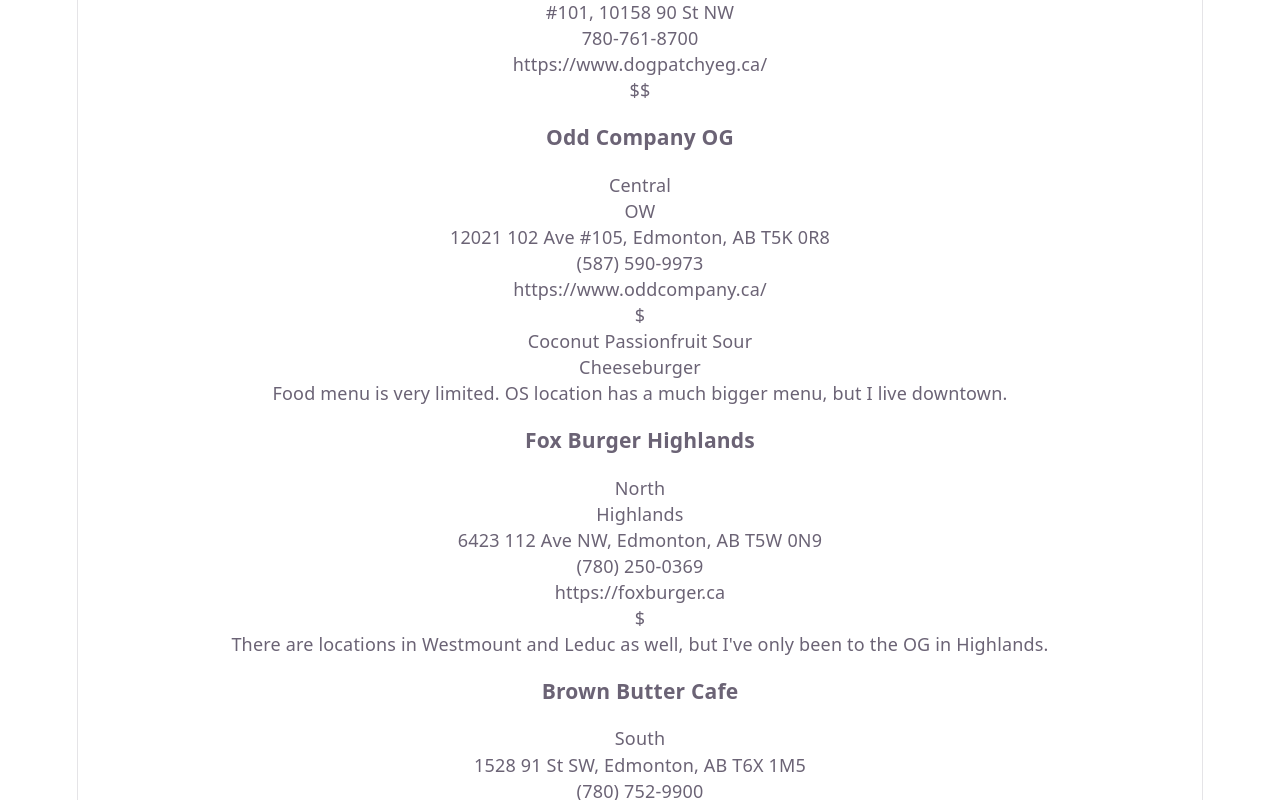
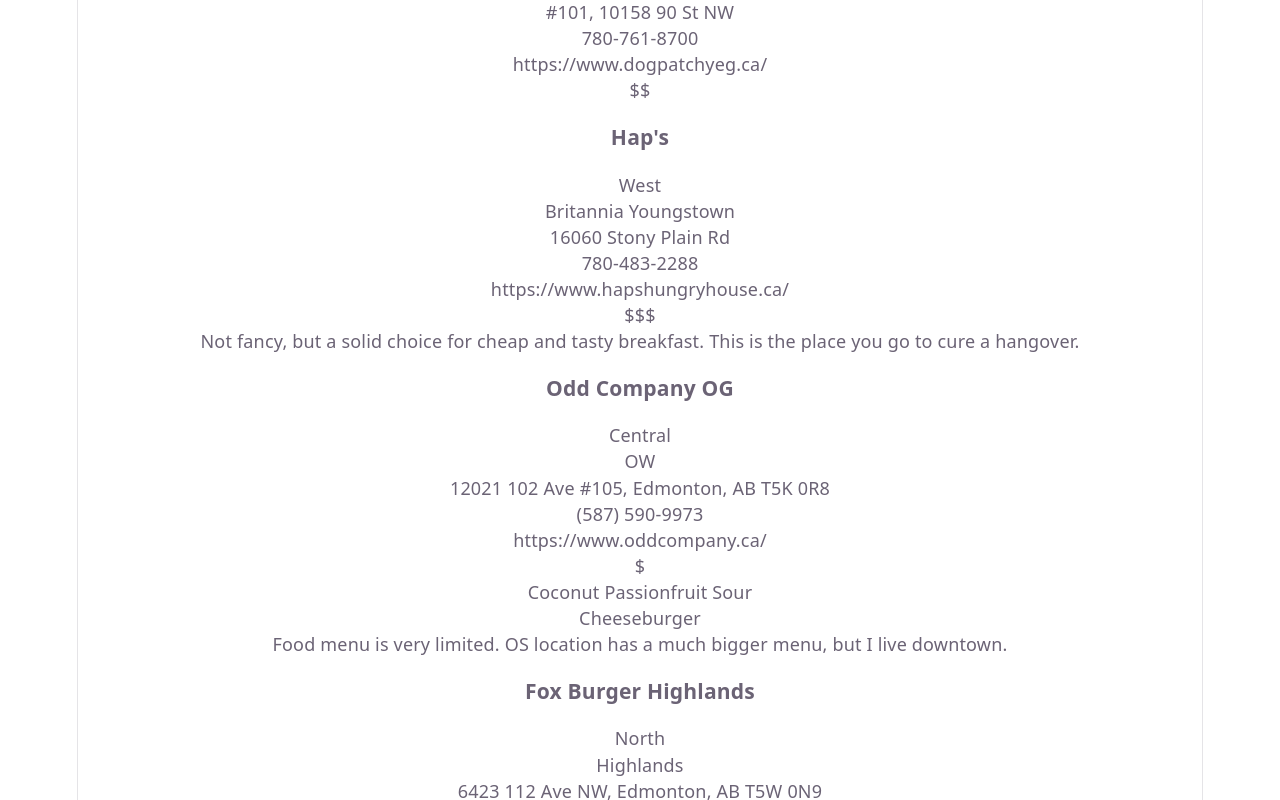
Before and after one commit to marksdayoff/YEG-Food, a React (Vite) app: page / in a window 1280 px wide. Shown: the part 1480-2280 px from the top of the page. Built offline with nearby package versions, Linux system fonts and the light colour scheme.

Commit message:
Added more restaurants

```diff
--- a/src/js/restaurants.js
+++ b/src/js/restaurants.js
@@ -119,6 +119,26 @@
     // recOne: '',
     // recTwo: '',
     // notes: '',
+  },
+
+  {
+    id: 67,
+    name: "Hap's",
+    category: ['Breakfast'],
+    location: ['West'],
+    neighbourhood: 'Britannia Youngstown',
+    address: '16060 Stony Plain Rd',
+    city: 'Edmonton',
+    mapUrl:
+      "https://www.google.com/maps/place/Hap's+Hungry+House/@53.5412377,-113.6019235,16.07z/data=!4m6!3m5!1s0x53a02105752a28af:0xea6e51a74ca1aea7!8m2!3d53.5416619!4d-113.5986637!16s%2Fg%2F1vb9cr57?entry=ttu&g_ep=EgoyMDI2MDgxMi4wIKXMDSoASAFQAw%3D%3D",
+    phone: '780-483-2288',
+    website: 'https://www.hapshungryhouse.ca/',
+    instagram: 'https://www.instagram.com/hapshungryhouse/',
+    price: ['$', '$$'],
+    recs: ['Eggs Benedict'],
+    notes: [
+      'Not fancy, but a solid choice for cheap and tasty breakfast. This is the place you go to cure a hangover.',
+    ],
   },
 
   // Breweries
@@ -321,6 +341,42 @@
     // notes: '',
   },
 
+  {
+    id: 65,
+    name: 'Felice Cafe',
+    category: ['Cafe'],
+    location: ['Central'],
+    neighbourhood: '',
+    address: '10930 84 Street NW',
+    city: 'Edmonton',
+    mapUrl:
+      'https://www.google.com/maps/place/Felice+Cafe/@53.5565845,-113.4734576,17.38z/data=!4m6!3m5!1s0x53a0234c0db10939:0xb61fd69dbdf1ea0b!8m2!3d53.5566129!4d-113.4716802!16s%2Fg%2F11pzdy729q?entry=ttu&g_ep=EgoyMDI2MDgxMi4wIKXMDSoASAFQAw%3D%3D',
+    // phone: '',
+    website: 'https://www.felicecafe.ca/',
+    instagram: 'https://www.instagram.com/felicecafeyeg',
+    price: ['$'],
+    // recs: ['', ''],
+    // notes: [''],
+  },
+
+  {
+    id: 69,
+    name: 'Iconoclast',
+    category: ['Cafe'],
+    location: ['Central'],
+    neighbourhood: 'OW',
+    address: '#103, 12021 102 Ave NW',
+    city: 'Edmonton',
+    mapUrl:
+      'https://www.google.com/maps/place/Iconoclast+Coffee+Roasters/@53.5427993,-113.5321855,18.06z/data=!4m10!1m3!11m2!2shQLWEvrj8-nEq6P77NxI7Q3beqahCw!3e3!3m5!1s0x53a023cd4d00e2d5:0x18da8a62e4c53c97!8m2!3d53.5428382!4d-113.5302693!16s%2Fg%2F11bw77v9md?entry=ttu&g_ep=EgoyMDI2MDYyNC4wIKXMDSoASAFQAw%3D%3D',
+    // phone: '',
+    website: 'https://iconoclastcoffee.com/',
+    instagram: 'https://www.instagram.com/iconoclastcoffee/',
+    price: ['$', '$$'],
+    // recs: ['', ''],
+    // notes: [''],
+  },
+
   //Cajun
   {
     id: 17,
@@ -384,6 +440,26 @@
       'Rotating menu, changing regularly. - Seating at the bar is often available for walk-ins. ',
   },
 
+  {
+    id: 68,
+    name: 'Happy & Olive',
+    category: ['Bougie'],
+    location: ['West'],
+    neighbourhood: 'Crestwood',
+    address: '9640 142 St NW, Edmonton, AB T5N 4B2',
+    city: 'Edmonton',
+    mapUrl:
+      'https://www.google.ca/maps/place/Happy+and+Olive/@53.5338237,-113.5695741,17.01z/data=!4m6!3m5!1s0x53a02141cf085b67:0x63b8420acfca5d22!8m2!3d53.5338314!4d-113.5669808!16s%2Fg%2F11kjjp4f8y?entry=ttu&g_ep=EgoyMDI2MDgxMi4wIKXMDSoASAFQAw%3D%3D',
+    phone: '(825) 401-4958',
+    website: 'http://happyandolive.ca/',
+    instagram: 'https://www.instagram.com/happyandolive/',
+    price: ['$$$'],
+    // recs: ['', ''],
+    // notes: [''],
+  },
+
+  // Casual
+
   // Chinese
 
   {
@@ -406,6 +482,59 @@
   },
 
   // Dessert
+
+  {
+    id: 70,
+    name: 'Kind Ice Cream Highlands',
+    category: ['Dessert'],
+    location: ['North'],
+    neighbourhood: 'Highlands',
+    address: '6507 112 Ave NW, Edmonton, AB T5W 0P1',
+    city: 'Edmonton',
+    mapUrl: '6507 112 Ave NW',
+    phone: '(780) 474-5547',
+    website: 'http://kindicecream.ca/',
+    instagram: 'https://www.instagram.com/kindicecream/',
+    price: ['$'],
+    // recs: ['', ''],
+    // notes: [''],
+  },
+
+  {
+    id: 72,
+    name: 'Kind Ice Cream South',
+    category: ['Dessert'],
+    location: ['South'],
+    neighbourhood: 'Richie',
+    address: '9551 76 Ave NW, Edmonton, AB T6C 0K1',
+    city: 'Edmonton',
+    mapUrl:
+      'https://www.google.ca/maps/place/Kind+Ice+Cream/@53.5108834,-113.4774863,16.34z/data=!3m1!5s0x53a018a0012c5317:0x395885d421b46d43!4m6!3m5!1s0x53a0194a5ace5a99:0xaf89676db8fdb27a!8m2!3d53.512138!4d-113.476085!16s%2Fg%2F11h0_6c84z?entry=ttu&g_ep=EgoyMDI2MDgxMi4wIKXMDSoASAFQAw%3D%3D',
+    phone: '(780) 474-5547',
+    website: 'http://kindicecream.ca/',
+    instagram: 'https://www.instagram.com/kindicecream/',
+    price: ['$'],
+    // recs: ['', ''],
+    // notes: [''],
+  },
+
+  {
+    id: 73,
+    name: 'Kind Ice Cream Downtown',
+    category: ['Dessert'],
+    location: ['Central'],
+    neighbourhood: 'OW',
+    address: '12017 102 Ave NW, Edmonton, AB T5K 0R8',
+    city: 'Edmonton',
+    mapUrl:
+      'https://www.google.ca/maps/place/Kind+Ice+Cream/@53.5423654,-113.5267227,14.87z/data=!4m6!3m5!1s0x53a02349057b368b:0x51198763294b002f!8m2!3d53.5428341!4d-113.5299564!16s%2Fg%2F11ssg0k7c3?entry=ttu&g_ep=EgoyMDI2MDgxMi4wIKXMDSoASAFQAw%3D%3D',
+    phone: '17805098746',
+    website: 'http://kindicecream.ca/',
+    instagram: 'https://www.instagram.com/kindicecream/',
+    price: ['$'],
+    recs: ['', ''],
+    notes: [''],
+  },
 
   // Dutch
 
@@ -939,6 +1068,24 @@
       "Venezuelan joint on Whyte ave. I adore arepas and ate them all the time when I lived in Colombia. I don't know anywhere else in town that does them.",
   },
 
+  {
+    id: 64,
+    name: 'Calle Mexican',
+    category: ['Mexican'],
+    location: ['South'],
+    neighbourhood: 'OS',
+    address: '7704 104 Street NW',
+    city: 'Edmonton',
+    mapUrl:
+      'https://www.google.com/maps/place/Calle+M%C3%A9xico+Restaurant/@53.5134642,-113.5029536,17z/data=!3m1!4b1!4m6!3m5!1s0x53a0233c90c450db:0xa19458d153f8ea31!8m2!3d53.5134611!4d-113.4980827!16s%2Fg%2F11j4k0fp5p?entry=ttu&g_ep=EgoyMDI2MDYyNC4wIKXMDSoASAFQAw%3D%3D',
+    phone: '825-512-5932',
+    website: 'https://callemexico.ca/',
+    instagram: 'https://www.instagram.com/callemexicorestaurant/',
+    price: ['$'],
+    recs: ['', ''],
+    notes: [''],
+  },
+
   // Middle Eastern & Persian
 
   {
@@ -1001,6 +1148,25 @@
       "Top pick for me is the naan, but this isn't like Indian naan, this is huge and fluffy &mdash; almost like focaccia.",
     ],
   },
+
+  {
+    id: 71,
+    name: 'Lovesong',
+    category: ['Middle Eastern', 'Bistro'],
+    location: ['Central'],
+    neighbourhood: 'OW',
+    address: '12015 102 Ave NW',
+    city: 'Edmonton',
+    mapUrl:
+      'https://www.google.com/maps/place/lovesong.farm/@53.5428011,-113.5321488,18.08z/data=!4m10!1m3!11m2!2shQLWEvrj8-nEq6P77NxI7Q3beqahCw!3e3!3m5!1s0x53a023bdb59d9cd7:0x9cd76a4a585c7154!8m2!3d53.5426319!4d-113.5300675!16s%2Fg%2F11w30k457b?entry=ttu&g_ep=EgoyMDI2MDYyNC4wIKXMDSoASAFQAw%3D%3D',
+    // phone: '',
+    website: 'https://lovesong.farm/',
+    instagram: 'https://www.instagram.com/lovesong.farm/',
+    price: ['$$', '$$$'],
+    // recs: ['', ''],
+    // notes: [''],
+  },
+
   // Pizza
   {
     id: 49,
@@ -1292,6 +1458,44 @@
     // recTwo: '',
     // notes: '',
   },
+
+  // Vietnamese
+
+  {
+    id: 63,
+    name: 'Banh Mi Day',
+    category: ['Vietnamese, Sandwiches'],
+    location: ['Central'],
+    neighbourhood: 'OW',
+    address: '11765 Jasper Ave',
+    city: 'Edmonton',
+    mapUrl:
+      'https://www.google.com/maps/place/B%C3%A1nh+M%C3%AC+Day/@53.540828,-113.5246112,664m/data=!3m1!1e3!4m6!3m5!1s0x53a023f36b40f389:0xfccd22913461fe81!8m2!3d53.5407644!4d-113.5244262!16s%2Fg%2F11tfdhhdvc?entry=ttu&g_ep=EgoyMDI2MDgxMi4wIKXMDSoASAFQAw%3D%3D',
+    phone: '780-485-2802',
+    website: 'https://www.banhmiday.ca/',
+    instagram: 'https://www.instagram.com/banhmiday.edmonton',
+    price: ['$'],
+    recs: ['Beef Sate Banh Mi'],
+    notes: ['Best banh mi in Edmonton.'],
+  },
+
+  {
+    id: 66,
+    name: 'Golden Bird',
+    category: ['Vietnamese'],
+    location: ['Central'],
+    neighbourhood: 'Chinatown',
+    address: '10542 97 St NW',
+    city: 'Edmonton',
+    mapUrl:
+      'https://www.google.com/maps/place/Golden+Bird+Restaurant/@53.5496524,-113.4913873,17z/data=!3m1!4b1!4m6!3m5!1s0x53a02251f505c8cb:0x636870a874ef092f!8m2!3d53.5496492!4d-113.4888124!16s%2Fg%2F1ttq1ss9?entry=ttu&g_ep=EgoyMDI2MDgxMi4wIKXMDSoASAFQAw%3D%3D',
+    phone: '(780)420-1612',
+    // website: '',
+    // instagram: '',
+    price: ['$'],
+    // recs: ['', ''],
+    // notes: [''],
+  },
 ];
 // Key:
 // OS = Old Strathcona
```
